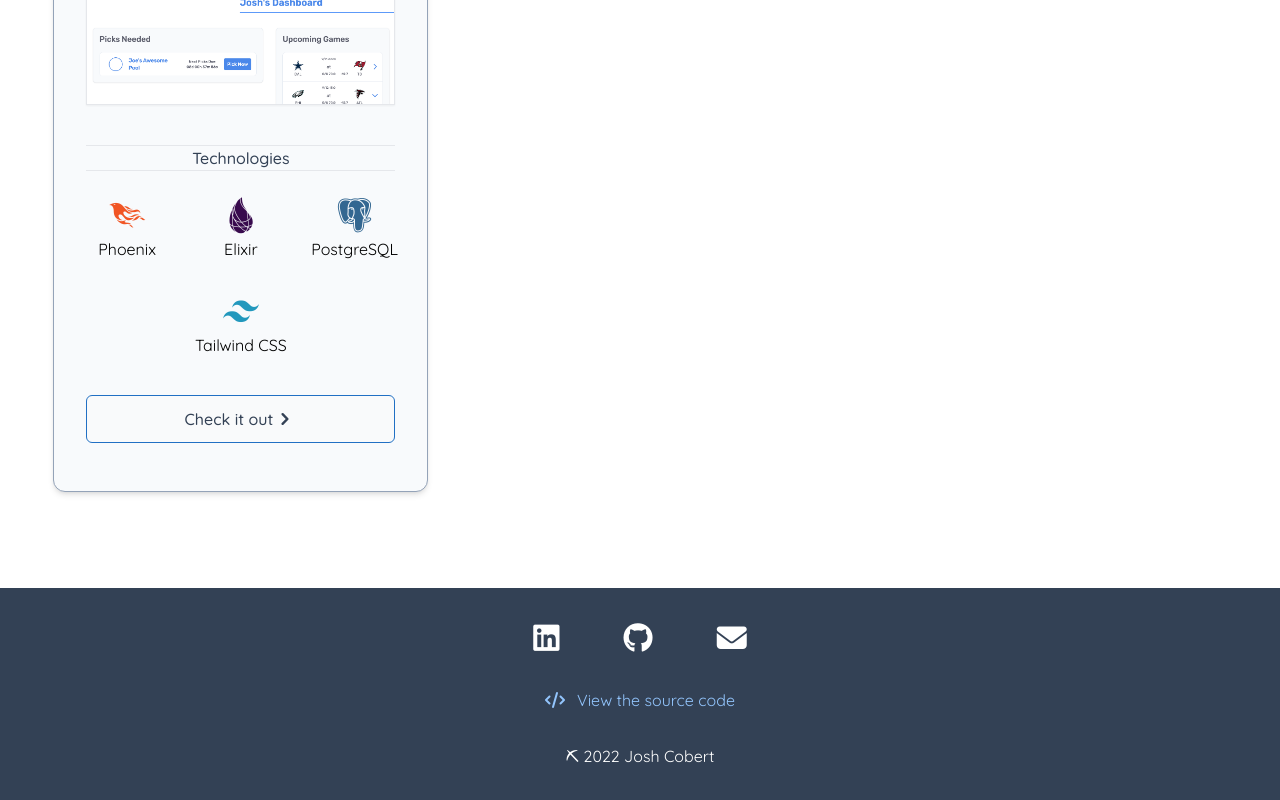
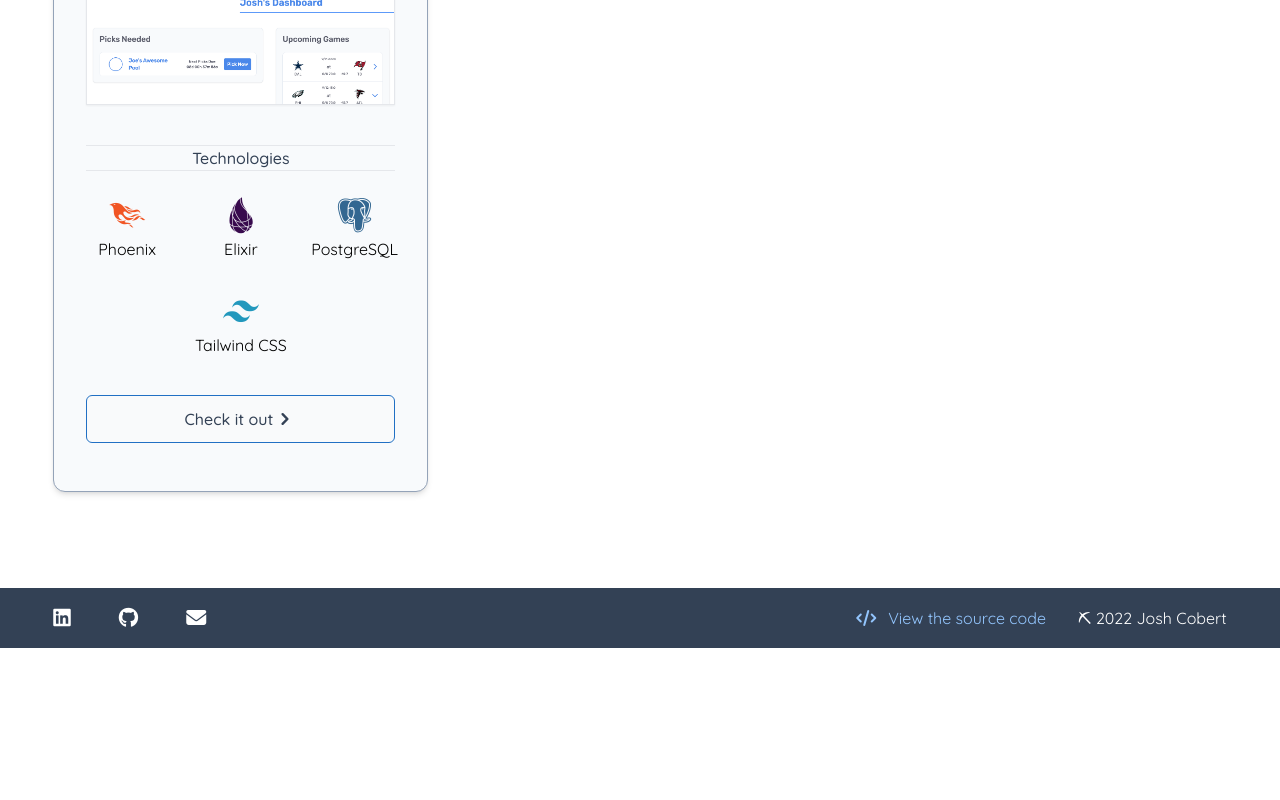
Before and after one commit to jcobert/josh-cobert, a React (Create React App) app: page / in a window 1280 px wide. Shown: the part 1520-2320 px from the top of the page. After the commit the page ends 2168 px from the top, so only its background shows below. Built offline with nearby package versions, Linux system fonts and the light colour scheme; a web font is replaced by a local one.

Commit message:
apply responsive layout

```diff
--- a/src/components/Footer.jsx
+++ b/src/components/Footer.jsx
@@ -4,9 +4,10 @@ function Footer() {
   const currentYear = new Date().getFullYear();
 
   return (
-    <div className="bg-slate-700 text-white mt-24 py-8 flex flex-col gap-y-8 items-center">
+    <div className="w-full bg-slate-700">
+      <div className="md:max-w-7xl md:w-11/12 mx-auto text-white mt-24 py-8 md:py-4 flex flex-col md:flex-row gap-y-8 md:justify-between items-center">
         {/* Links */}
-      <div class="text-3xl flex gap-x-16">
+        <div class="text-3xl md:text-xl flex gap-x-16 md:gap-x-12">
           <a
             class="hover:text-blue-300 transition-all"
             href="https://www.linkedin.com/in/joshua-cobert/"
@@ -26,6 +27,7 @@ function Footer() {
             <i class="fas fa-envelope"></i>
           </a>
         </div>
+        <div className="flex flex-col md:flex-row gap-y-8 gap-x-8 items-center">
           {/* CTA */}
           <div class="">
             <a
@@ -36,8 +38,13 @@ function Footer() {
               <p>View the source code</p>
             </a>
           </div>
+          {/* Credit */}
           <div class="">
-        <p id="copyright" class="">&#9935;{' '+currentYear} Josh Cobert</p>
+            <p id="copyright" class="">
+              &#9935;{" " + currentYear} Josh Cobert
+            </p>
+          </div>
+        </div>
       </div>
     </div>
   );
```
Lines whose indentation alone changed are shown as unchanged.
